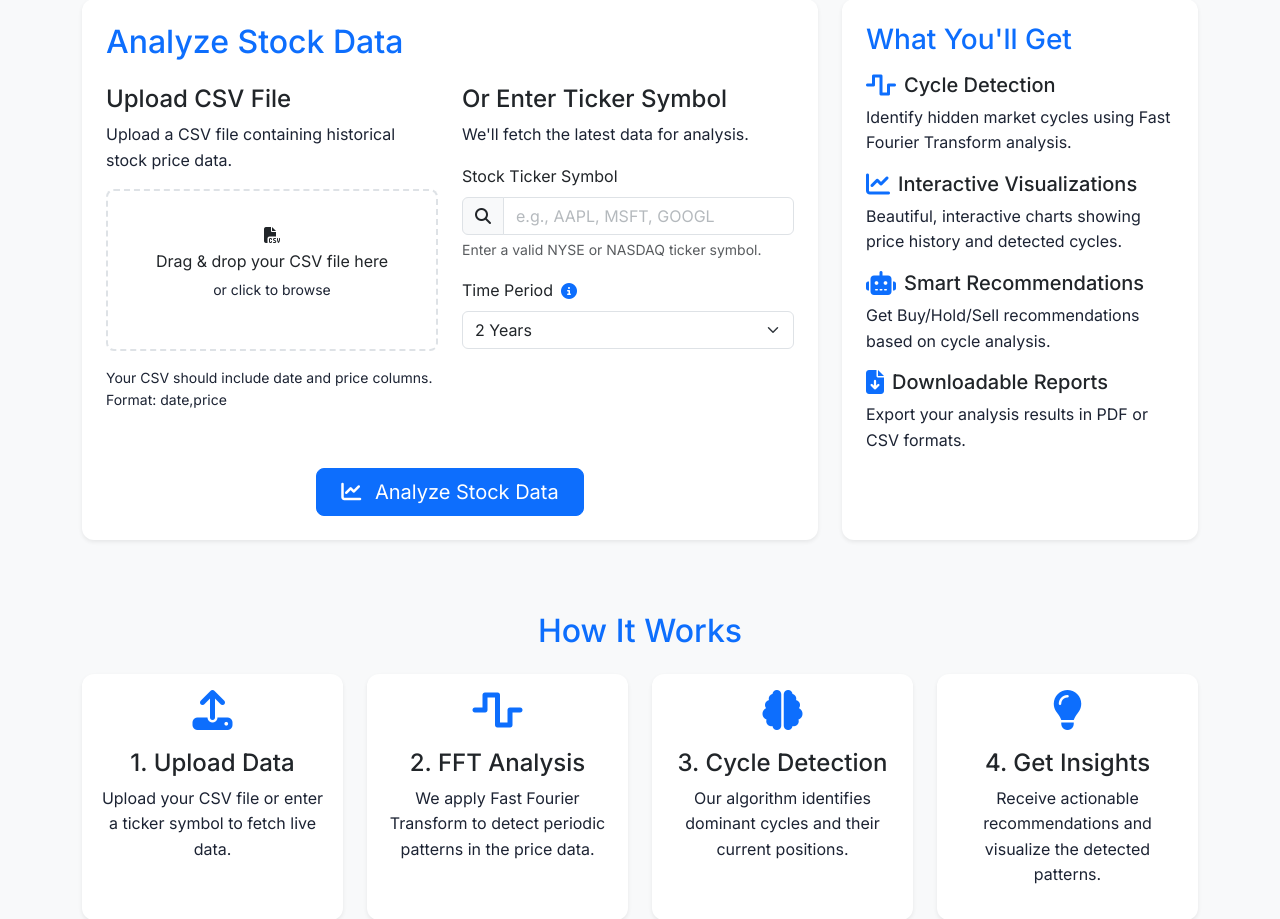
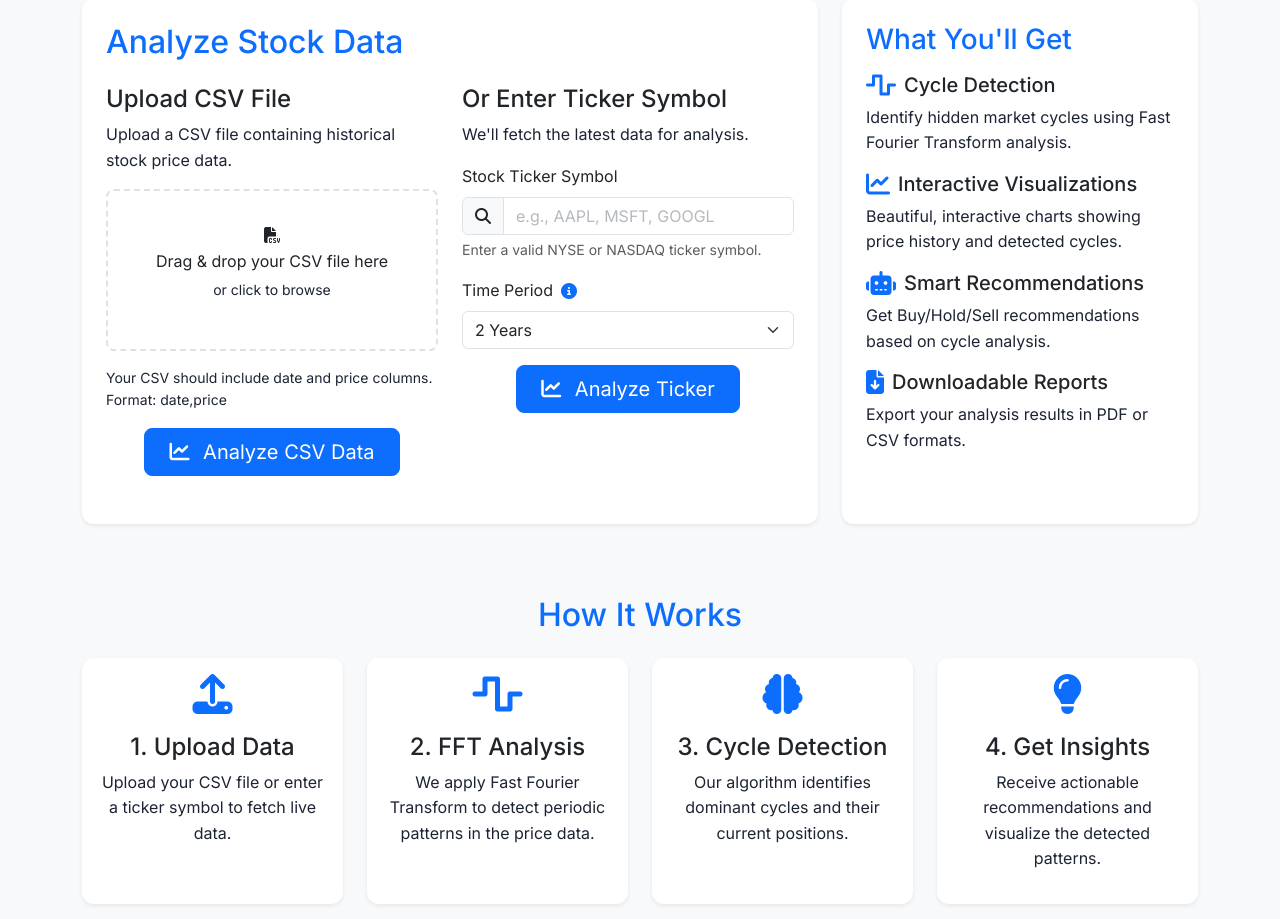
Before and after one commit to Icradle-Innovations-Ltd/StockSignalPro, a Flask app: page / in a window 1280 px wide. Shown: the part 497-1416 px from the top of the page. Run offline with Flask 3, Linux system fonts and the light colour scheme; some libraries are stand-ins or nearby versions.

Commit message:
Enable analysis of stock data directly using ticker symbols from the interface
Wraps ticker symbol input in a form and modifies the upload_file route to accept ticker data.

Replit-Commit-Author: Agent
Replit-Commit-Session-Id: 9da0ee9e-f809-4476-81dc-4a300a703cb5
Replit-Commit-Screenshot-Url: https://storage.googleapis.com/screenshot-production-us-central1/215d8c28-a3ac-459f-aa69-6a559dbda865/4c8ccfea-fa10-428e-afc9-d1d502ff74f8.jpg

```diff
--- a/templates/index.html
+++ b/templates/index.html
@@ -145,6 +145,13 @@
                                     <div class="mt-3">
                                         <p class="small text-muted">Your CSV should include date and price columns. Format: date,price</p>
                                     </div>
+
+                                    <div class="text-center mt-3">
+                                        <button type="submit" class="btn btn-primary btn-lg px-4 py-2">
+                                            <i class="fas fa-chart-line me-2"></i> Analyze CSV Data
+                                        </button>
+                                    </div>
+                                </form>
                             </div>
                         </div>
 
@@ -153,6 +160,7 @@
                                 <h4>Or Enter Ticker Symbol</h4>
                                 <p class="text-muted">We'll fetch the latest data for analysis.</p>
 
+                                <form id="ticker-form" action="{{ url_for('upload_file') }}" method="post">
                                     <div class="form-group mb-3">
                                         <label for="ticker-input" class="form-label">Stock Ticker Symbol</label>
                                         <div class="input-group">
@@ -178,15 +186,15 @@
                                             <option value="max">Max Available</option>
                                         </select>
                                     </div>
-                            </div>
-                        </div>
-                    </div>
 
                                     <div class="text-center mt-3">
                                         <button type="submit" class="btn btn-primary btn-lg px-4 py-2">
-                            <i class="fas fa-chart-line me-2"></i> Analyze Stock Data
+                                            <i class="fas fa-chart-line me-2"></i> Analyze Ticker
                                         </button>
+                                    </div>
                                 </form>
+                            </div>
+                        </div>
                     </div>
                 </div>
             </div>
```
Lines whose indentation alone changed are shown as unchanged.
